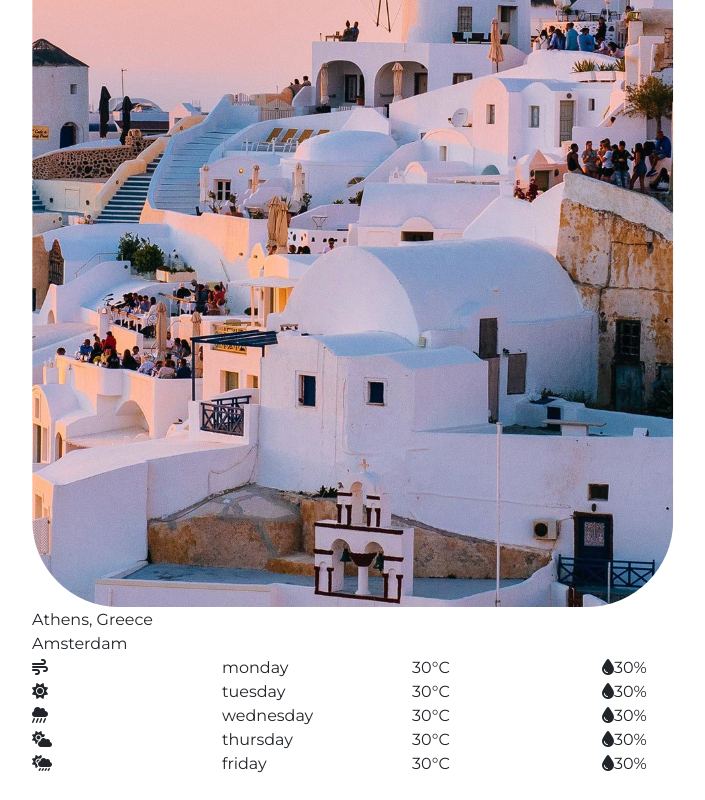
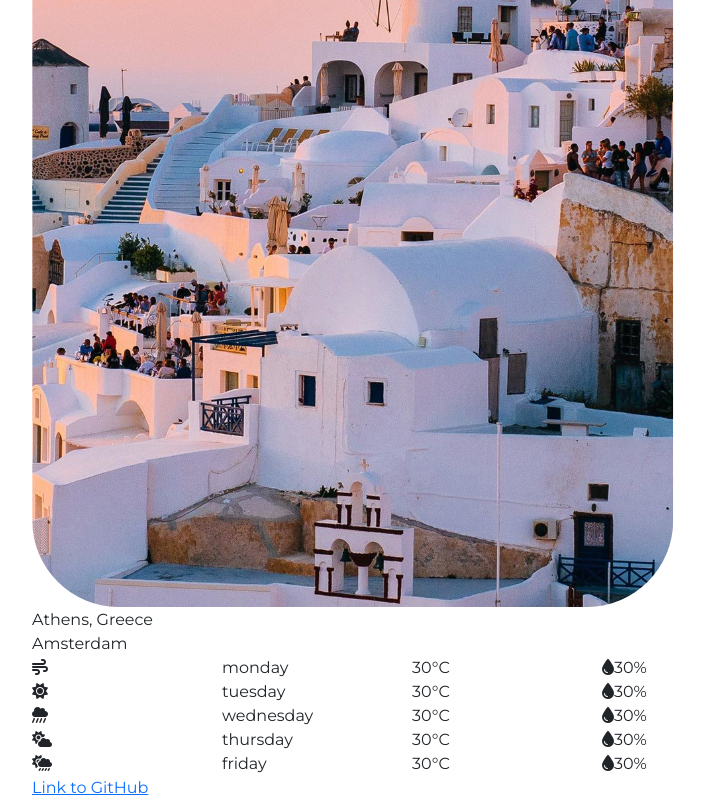
Before and after one commit to MariskaWanderer/weather-app, a plain HTML site: page index.html in a window 1280 px wide. Shown: the part 2480-3280 px from the top of the page, without its empty margins (50-755 px from the left). Before the commit the page ends 3256 px from the top, so only its background shows below. Drawn offline with nearby package versions, Linux system fonts and the light colour scheme.

Commit message:
Link update

```diff
--- a/index.html
+++ b/index.html
@@ -158,6 +158,9 @@
     <span class="humidityBig">humidity 30%</span>
     <div class="currentCityNameBig">Amsterdam</div>
     </div>
+
+    <a href="https://github.com/MariskaWanderer/weather-app">Link to GitHub</a>
+
 </div>
 </div>
 </div>
```
